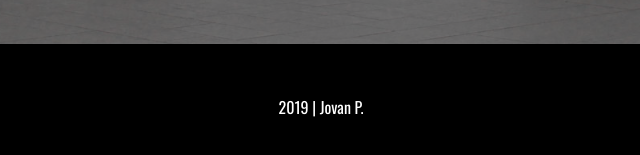
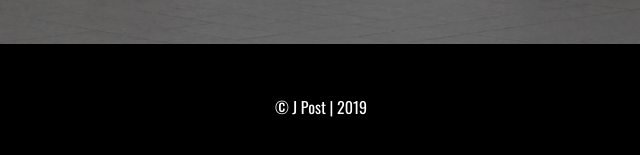
Before and after one commit to jovanpost/PSDtoHTML, a plain HTML site: page index.html in a window 1280 px wide. Shown: the part 3239-3394 px from the top of the page, 319-959 px from the left. Drawn offline with nearby package versions, Linux system fonts and the light colour scheme.

Commit message:
link change

```diff
--- a/index.html
+++ b/index.html
@@ -286,7 +286,9 @@
 
         <div class="row-9">
             <div class="container">
-                <p>2019 | Jovan P.</p>
+                    <a href="https://jovanpost.github.io/portfolio">
+                        <p>&copy; J Post | 2019</p>
+                    </a>
             </div>
         </div>
 
--- a/style.css
+++ b/style.css
@@ -13,6 +13,10 @@ body {
     width: 80vw;
     margin: 0 auto;
     padding: 2% 0%;
+}
+
+.container a {
+    text-decoration: none;
 }
 
 .row {
```
